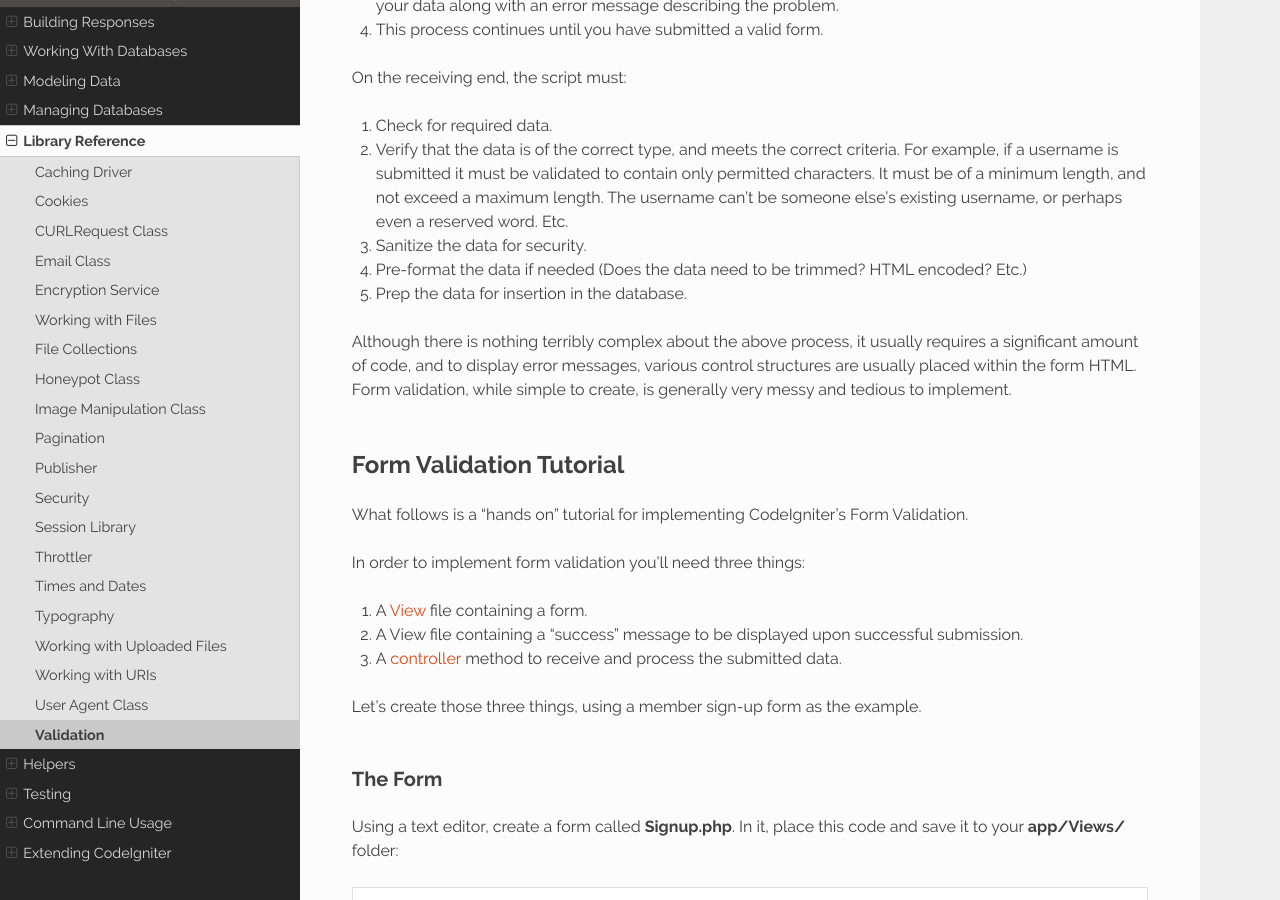
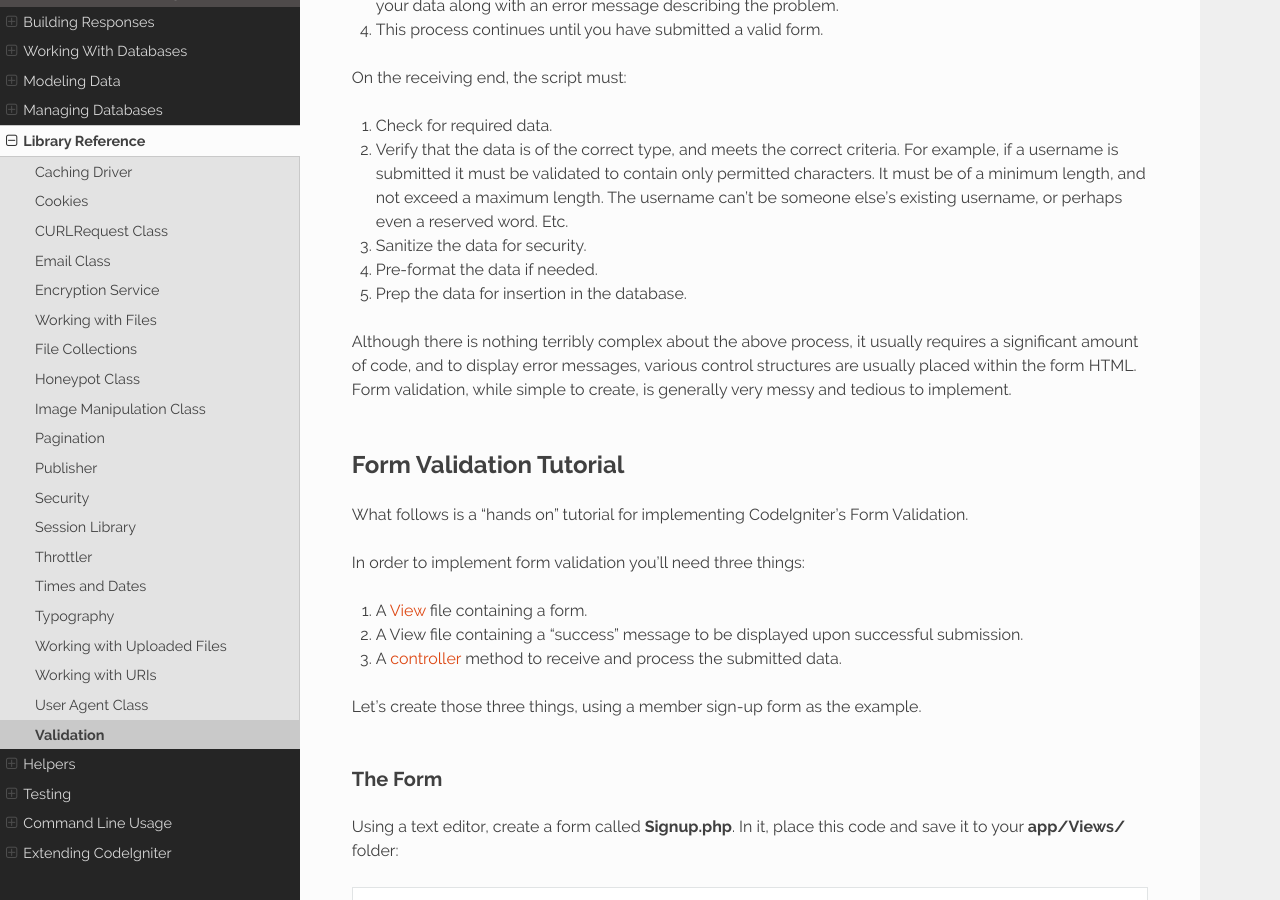
Before and after one commit to NEKOGET/ci4_user_guide_src, a Sphinx documentation site: the page built from source/libraries/validation.rst, in a window 1280 px wide and 900 px high, scrolled down 1247 px. Built offline with Sphinx 7.4.7 and the Read the Docs theme 2.0.0, drawn with Linux system fonts in a browser that asks for light colours.

Commit message:
docs: remove inappropriate samples
Validation library does not trim the data unlike CI3's.
Generally, HTML encoding should be done in Views.

```diff
--- a/source/libraries/validation.rst
+++ b/source/libraries/validation.rst
@@ -33,8 +33,7 @@ On the receiving end, the script must:
    be someone else's existing username, or perhaps even a reserved word.
    Etc.
 #. Sanitize the data for security.
-#. Pre-format the data if needed (Does the data need to be trimmed? HTML
-   encoded? Etc.)
+#. Pre-format the data if needed.
 #. Prep the data for insertion in the database.
 
 Although there is nothing terribly complex about the above process, it
```
